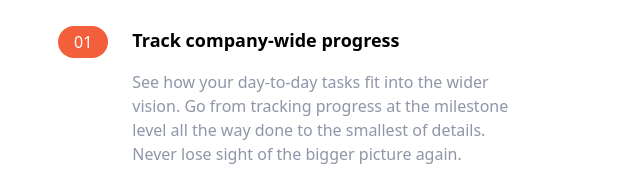
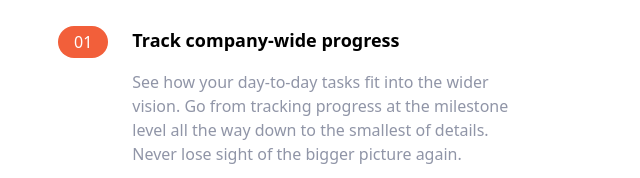
Before and after one commit to bradtraversy/tailwind-landing-page, a website: page index.html in a window 1280 px wide. Shown: the part 630-808 px from the top of the page, 582-1222 px from the left. Drawn offline with Linux system fonts and the light colour scheme.

Commit message:
index.html line 135 error, changing the word 'done' to 'down'.

```diff
--- a/index.html
+++ b/index.html
@@ -133,7 +133,7 @@
               </h3>
               <p class="text-darkGrayishBlue">
                 See how your day-to-day tasks fit into the wider vision. Go from
-                tracking progress at the milestone level all the way done to the
+              tracking progress at the milestone level all the way down to the
                 smallest of details. Never lose sight of the bigger picture
                 again.
               </p>
```
